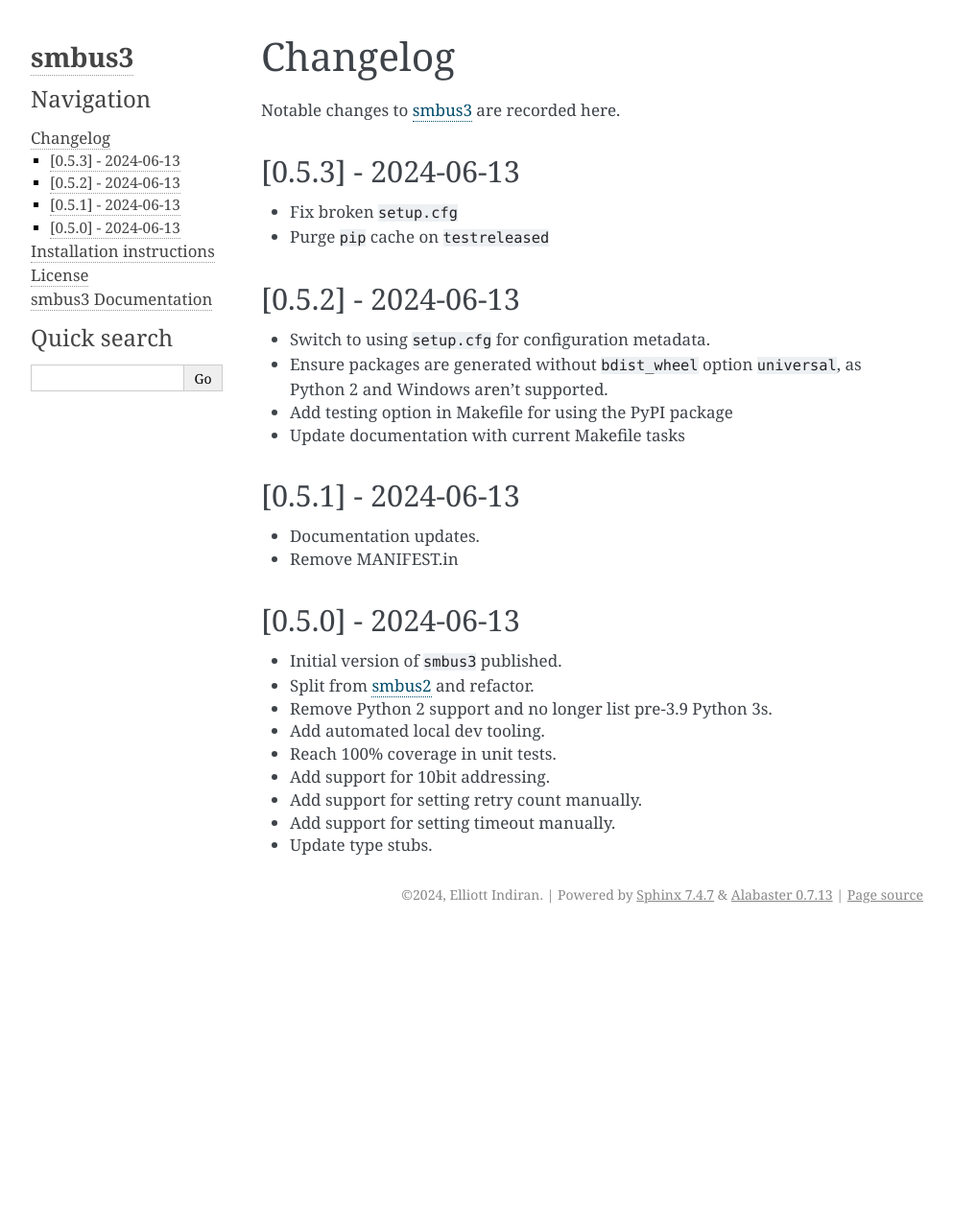
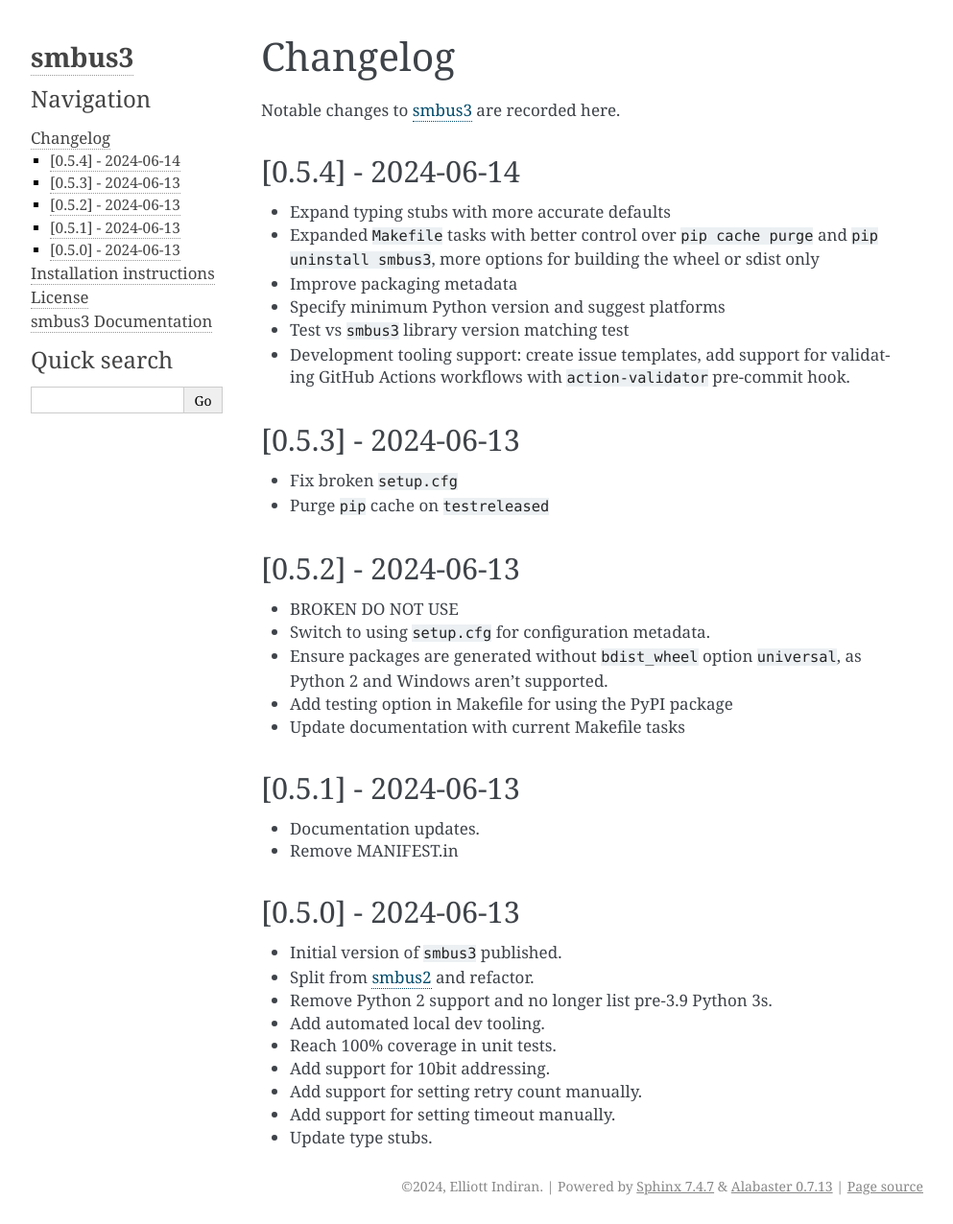
Before and after one commit to eindiran/smbus3, a Sphinx documentation site: the page built from doc/changelog.rst, in a window 1280 px wide. Shown: the whole page at 96% size, without its empty margins (148-1141 px from the left). Built offline with Sphinx 7.4.7, drawn with Linux system fonts in a browser that asks for light colours; before the commit the page ends 972 px from its top, so only the background shows below that.

Commit message:
Update changelog for v0.5.4

```diff
--- a/doc/changelog.rst
+++ b/doc/changelog.rst
@@ -3,6 +3,16 @@
 
 Notable changes to `smbus3 <https://github.com/eindiran/smbus3>`__ are
 recorded here.
+
+[0.5.4] - 2024-06-14
+--------------------
+
+- Expand typing stubs with more accurate defaults
+- Expanded ``Makefile`` tasks with better control over ``pip cache purge`` and ``pip uninstall smbus3``, more options for building the wheel or sdist only
+- Improve packaging metadata
+- Specify minimum Python version and suggest platforms
+- Test vs ``smbus3`` library version matching test
+- Development tooling support: create issue templates, add support for validating GitHub Actions workflows with ``action-validator`` pre-commit hook.
 
 [0.5.3] - 2024-06-13
 --------------------
@@ -13,6 +23,7 @@
 [0.5.2] - 2024-06-13
 --------------------
 
+- BROKEN DO NOT USE
 - Switch to using ``setup.cfg`` for configuration metadata.
 - Ensure packages are generated without ``bdist_wheel`` option ``universal``, as Python 2 and Windows aren't supported.
 - Add testing option in Makefile for using the PyPI package
```
